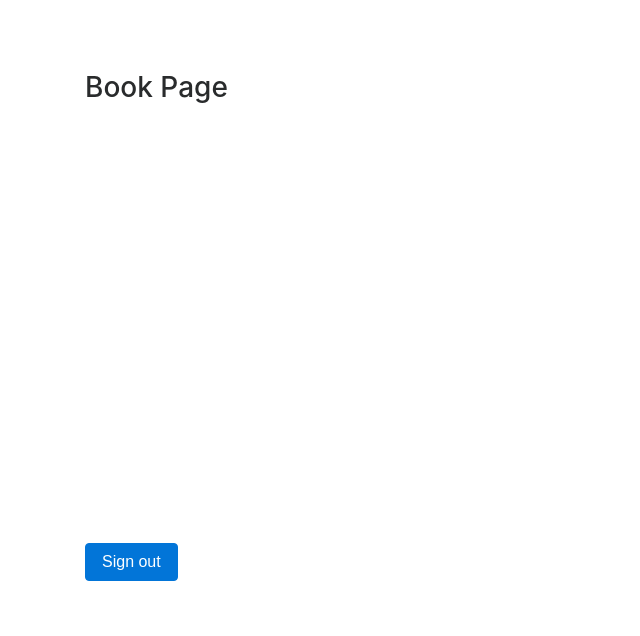
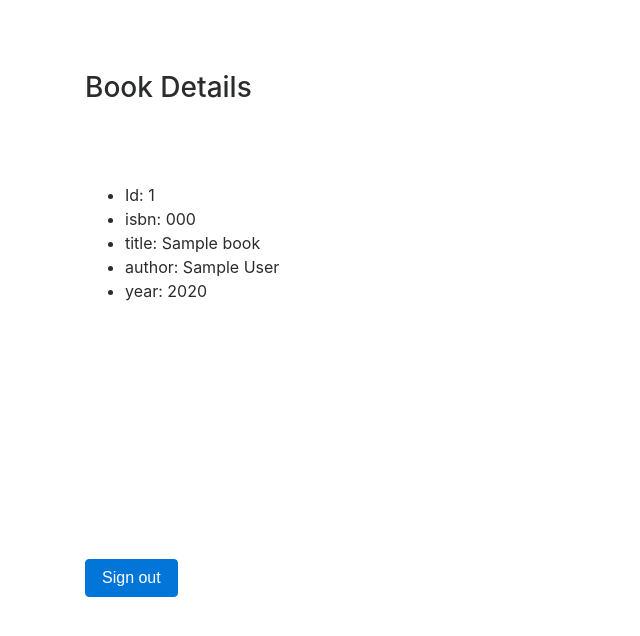
Before and after one commit to ahmedfarag9/book-review-website, a Flask app: template templates/bookpage.html in a window 1280 px wide. Shown: the top 636 px of the page, without its empty margins (0-640 px from the left). Run offline with Flask 2, Linux system fonts and the light colour scheme; the template is opened without the code that fills it: most values are stand-ins (such as "Sample title", 1, 10 or a date in 2020); some libraries are stand-ins or nearby versions.

Commit message:
Added bookpage route to view info about the chosen book.

```diff
--- a/application.py
+++ b/application.py
@@ -194,8 +194,11 @@ def search():
 def bookpage(book_id):
 
     #show info about the chosen book
+    session["book_id"] = book_id
+
+    session["book"] = db.execute("SELECT * FROM books WHERE id = :id", {"id": session["book_id"]}).fetchone()
+
+    db.commit()
 
 
-
-
-    return render_template("bookpage.html", message=book_id)
+    return render_template("bookpage.html", book=session["book"])
--- a/templates/bookpage.html
+++ b/templates/bookpage.html
@@ -10,14 +10,21 @@
     <form action="{{ url_for('index') }}" method="post">
 
         <br><br><br>
-        <h3>Book Page</h3>
+        <h3>Book Details</h3>
         <br><br><br>
 
-        {{ message }}
+        <ul>
+
+                    <li>Id: {{ book.id }}</li>
+                    <li>isbn: {{ book.isbn }}</li>
+                    <li>title: {{ book.title }}</li>
+                    <li>author: {{ book.author }}</li>
+                    <li>year: {{ book.year }}</li>
+
+        </ul>
 
 
         <br><br><br><br><br><br><br><br><br><br>
-        <br><br><br><br><br>
 
 
         <div class="form-group">
```
Also changed, not shown: 2 other files.
